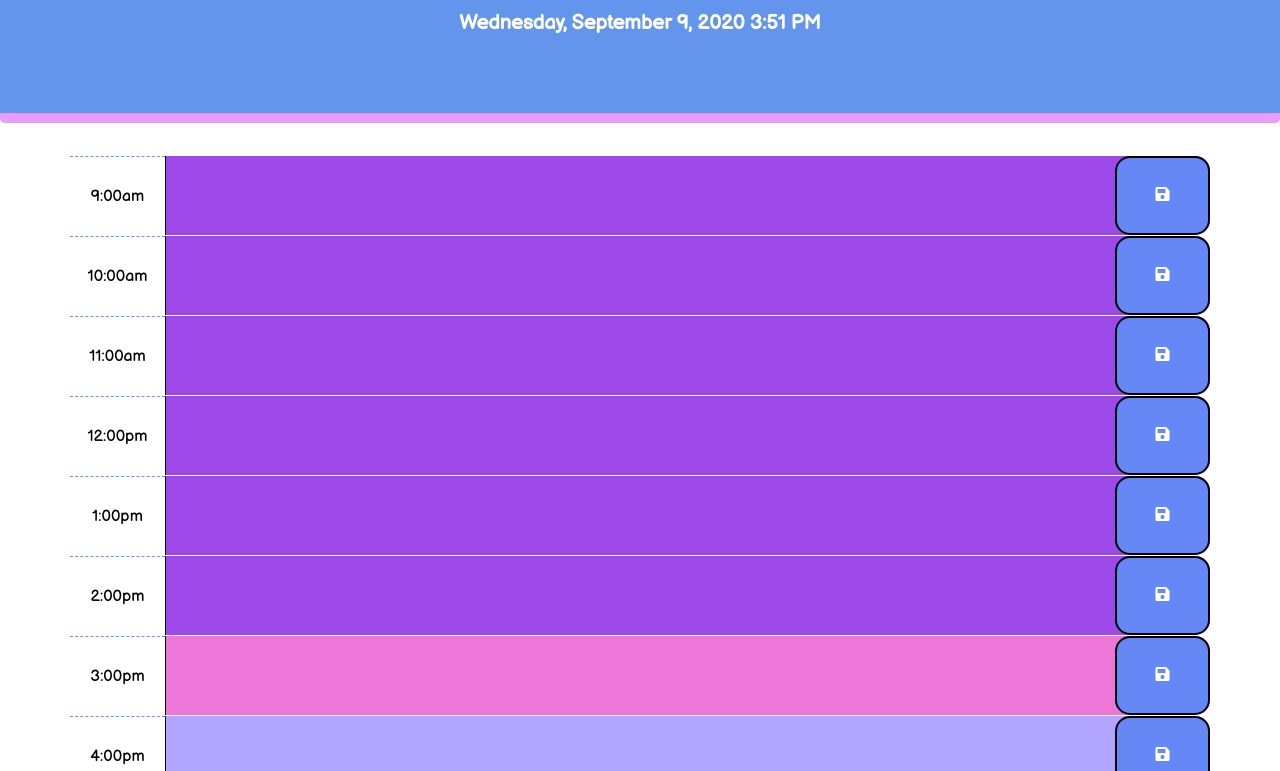
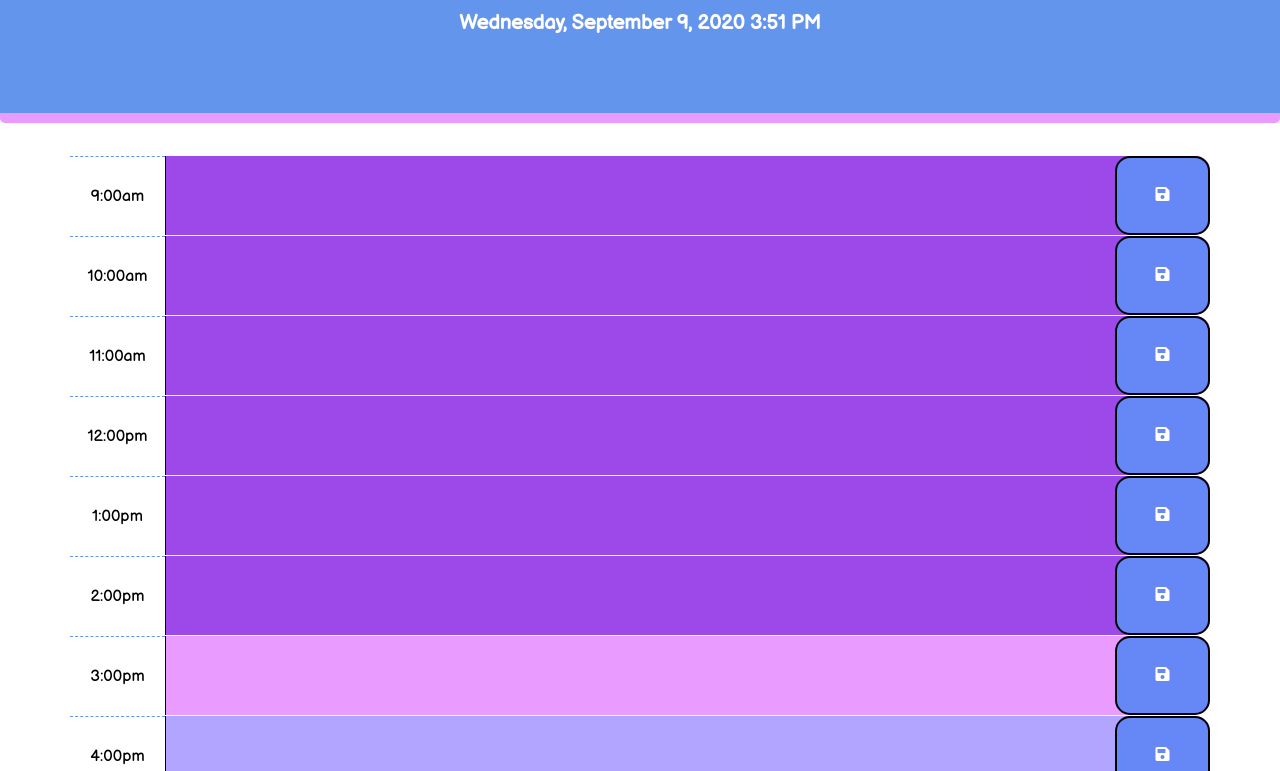
Before and after one commit to SApuzzo27/homeworkFive, a plain HTML site: page index.html in a window 1280 px wide. Shown: the part 181-952 px from the top of the page. Drawn offline with nearby package versions, Linux system fonts and the light colour scheme.

Commit message:
increased font size for text input

```diff
--- a/assets/style.css
+++ b/assets/style.css
@@ -22,6 +22,8 @@ textarea{
 
 .description{
   white-space: pre-wrap;
+  text-align: center;
+  font-size: 27px;
 }
 
 .time-block{
@@ -47,7 +49,7 @@ textarea{
 }
 
 .present {
-  background-color: #ec77d9;
+  background-color: rgb(233, 155, 255);
   color: white;
 }
 
```
